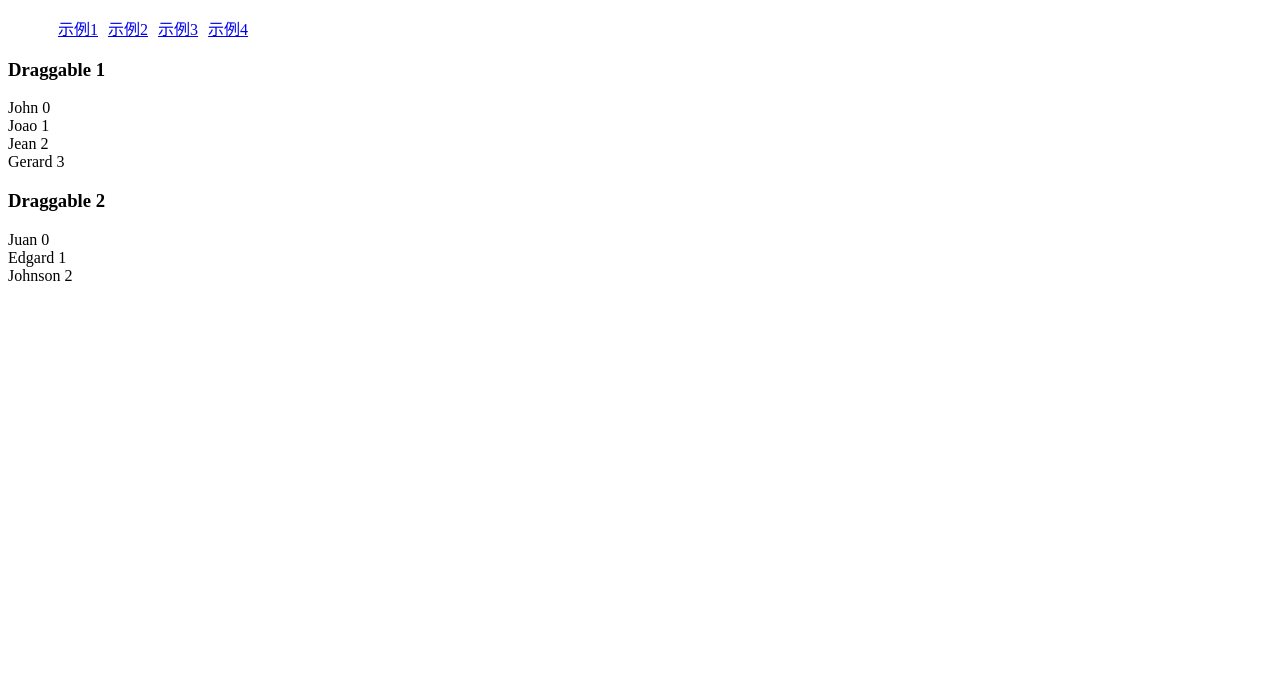
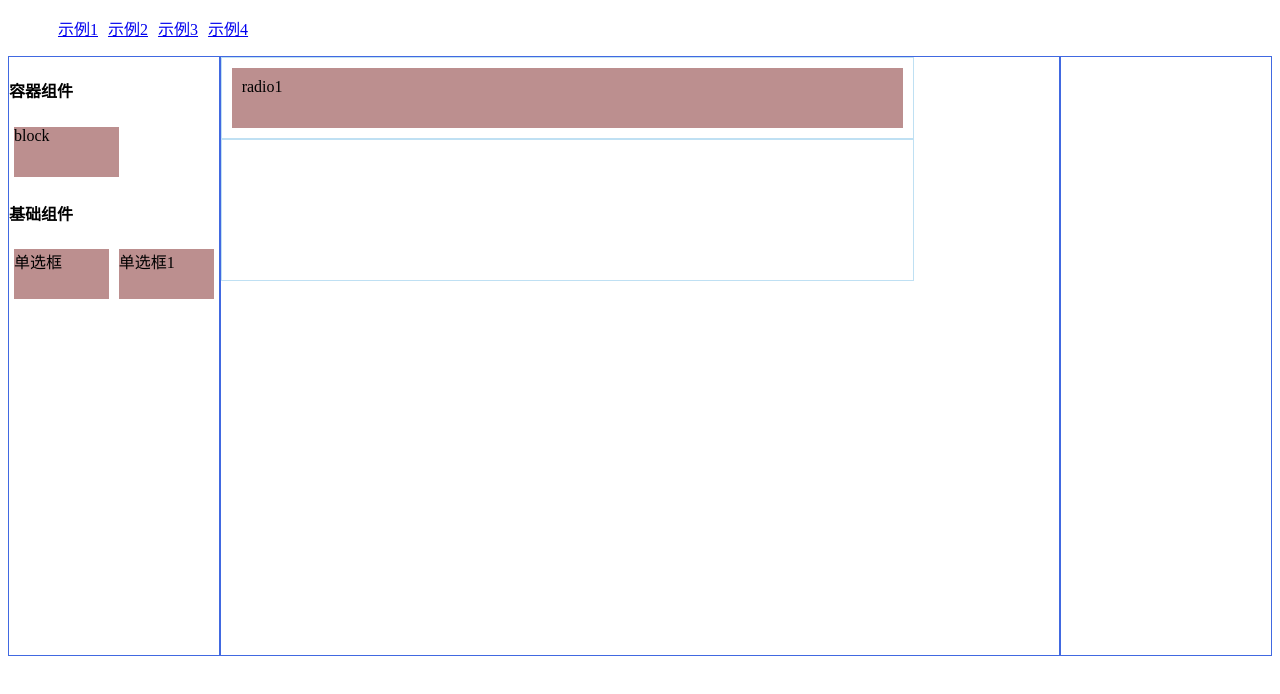
Before and after one commit to gong9/vue_vuedraggable_example, a Vue app: page /#/nested-example in a window 1280 px wide. Before the commit this address led to /#/two-list. Shown: the top 694 px of the page. Built offline with nearby package versions, Linux system fonts and the light colour scheme.

Commit message:
feat: 基本处理完成

```diff
--- /dev/null
+++ b/src/components/left.jsx
@@ -0,0 +1,40 @@
+import draggable from "vuedraggable";
+import './left.scss'
+
+export default {
+    props: {
+        data: {
+            type: Object
+        }
+    },
+    components: {
+        draggable,
+    },
+    methods: {
+        handleClone(data) {
+            return JSON.parse(JSON.stringify(data))
+        },
+    },
+    render(h) {
+        return (
+            <div>
+                {
+                    Object.keys(this.data).map(
+                        itemKey => {
+                            return (
+                                <div class='components'>
+                                    <h4>{itemKey === 'container' ? "容器组件" : '基础组件'}</h4>
+                                    <draggable class='snapshot-container' tag="div" list={this.data[itemKey]} clone={this.handleClone} sort={false} group={{ pull: 'clone', put: false, }}>
+                                        {this.data[itemKey].map((copmonents) => (
+                                            <div class="snapshot">{copmonents.label}</div>
+                                        ))}
+                                    </draggable>
+                                </div>
+                            )
+                        }
+                    )
+                }
+            </div>
+        )
+    }
+}
--- /dev/null
+++ b/src/components/left.scss
@@ -0,0 +1,11 @@
+.snapshot-container {
+    display: flex;
+    width: 100%;
+
+    .snapshot {
+        width: 50%;
+        height: 50px;
+        background-color: rosybrown;
+        margin: 3px 5px;
+    }
+}
--- a/src/components/nested-draggable.jsx
+++ b/src/components/nested-draggable.jsx
@@ -14,10 +14,10 @@ export default {
     },
     render(h) {
         return (
-            <draggable class='container-node' tag="div" list={this.tasks} group={{ name: 'g1', put: true }}>
+            <draggable class={this.tasks.length === 0 ? 'init-class' : ''} tag="div" list={this.tasks} group={{ put: true }}>
                 {this.tasks.map(task => {
                     return (
-                        <div key={task.name}>
+                        <div>
                             {
                                 task.children ? <nestedDraggable tag="div" class="container-node" tasks={task.children} /> : <div class='node-leaf'> {task.name}</div>
                             }
--- a/src/components/nested-draggable.scss
+++ b/src/components/nested-draggable.scss
@@ -1,12 +1,18 @@
 .container-node {
     border: 1px solid rgb(191, 224, 243);
+    padding: 10px 10px;
     width: 80%;
     min-height: 50px;
     position: relative;
 
     .node-leaf {
-        width: 200px;
+        padding: 10px 10px;
         height: 40px;
         background-color: rosybrown;
     }
 }
+
+.init-class {
+    min-height: 120px;
+    display: block;
+}
--- a/src/components/nested-example.jsx
+++ b/src/components/nested-example.jsx
@@ -1,4 +1,5 @@
 import nestedDraggable from './nested-draggable'
+import left from './left';
 import './nested-example.scss'
 export default {
     data() {
@@ -7,8 +8,9 @@ export default {
                 container: [
                     {
                         type: 'block',
-                        name: 'block2',
-                        children: []
+                        name: 'block',
+                        children: [],
+                        label: 'block'
                     }
                 ],
                 baseChunk: [
@@ -27,44 +29,51 @@ export default {
             list: [
                 {
                     type: 'block',
-                    name: 'block2',
+                    name: 'block',
                     children: [
-                        {
-                            type: 'block',
-                            name: 'block3',
-                            children: [
-
-                            ]
-                        },
-                    ]
-                },
-                {
-                    type: 'block',
-                    name: 'block1',
-                    children: [
-                        {
-                            type: "chunk",
-                            name: 'radio',
-                            label: '单选框'
-                        },
                         {
                             type: "chunk",
                             name: 'radio1',
                             label: '单选框1'
-                        },
-                    ]
+                        }
+                    ],
+                    label: 'block'
+                },
+                {
+                    type: 'block',
+                    name: 'block',
+                    children: [],
+                    label: 'block'
                 }
             ],
         }
     },
     components: {
-        nestedDraggable
+        nestedDraggable,
+        left
+    },
+    watch: {
+        list: {
+            deep: true,
+            immediate: true,
+            handler(value) {
+                console.log(value);
+            }
+
+        },
+        allComponents: {
+            deep: true,
+            immediate: true,
+            handler(value) {
+                console.log(value);
+            }
+        }
     },
     render(h) {
         return (
             <div class='nested-example'>
                 <div class='left'>
-                    <nestedDraggable tasks={this.list} />
+                    <left data={this.allComponents} />
                 </div>
                 <div class='center'>
                     <nestedDraggable tasks={this.list} />
--- a/src/components/simple.jsx
+++ b/src/components/simple.jsx
@@ -1,5 +1,4 @@
 import draggable from "vuedraggable";
-import Sortable from 'sortablejs'
 
 export default {
   data() {
@@ -15,14 +14,6 @@ export default {
     draggable,
   },
   render(h) {
-    for (var i = 0; i < this.list.length; i++) {
-      console.log(new Sortable(this.list[i], {
-        group: 'nested',
-        animation: 150,
-        fallbackOnBody: true,
-        swapThreshold: 0.65,
-      }));
-    }
     return (
       <div>
         <div>{this.list.map(item => item.name)}</div>
```
